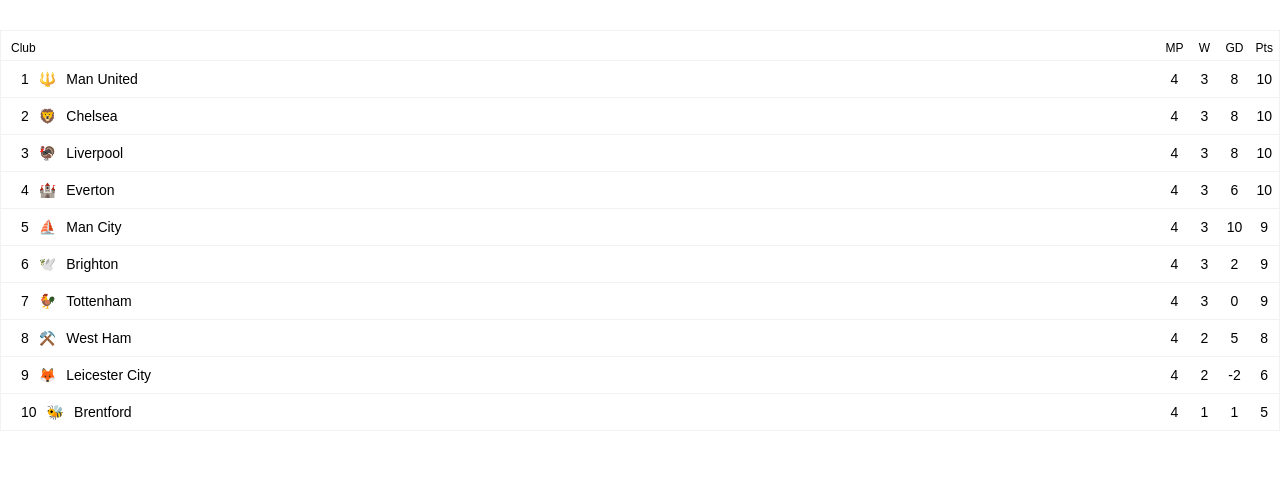
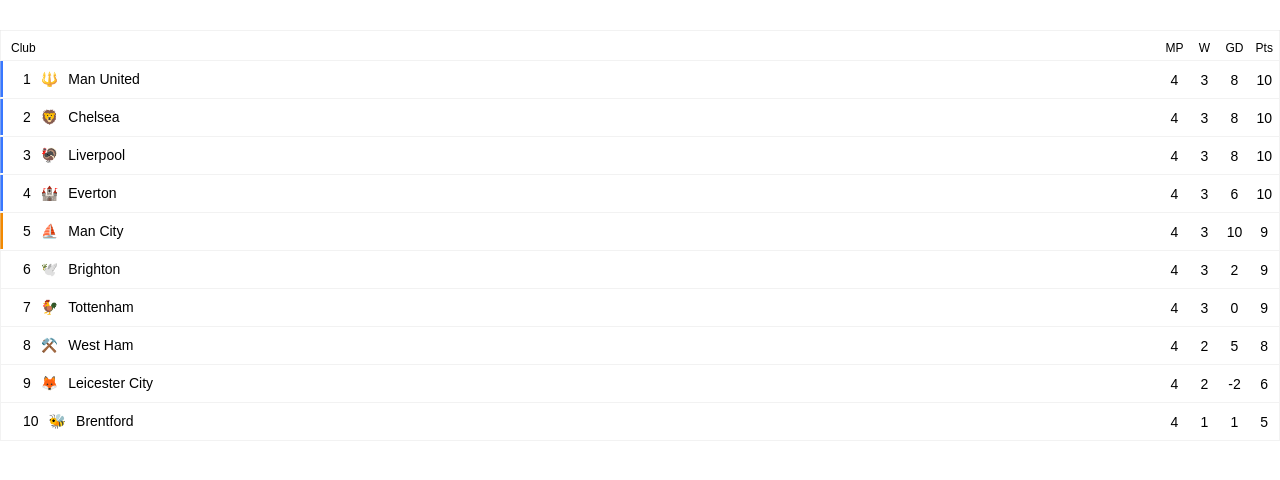
Before and after one commit to alex-j-garcia/league-table, a plain HTML site: page index.html in a window 1280 px wide. Drawn offline with Linux system fonts and the light colour scheme.

Commit message:
UEFA borders added

```diff
--- a/index.html
+++ b/index.html
@@ -30,8 +30,10 @@
       </thead>
       <tbody>
         <tr class="one">
-          <td class="leagueTable-place">
+          <td class="leagueTable-standing">
+            <div>
               1<span class="leagueTable-teamLogo">🔱</span>Man United
+            </div>
           </td>
           <td>4</td>
           <td>3</td>
@@ -50,8 +52,10 @@
           </td>
         </tr>
         <tr class="two">
-          <td class="leagueTable-placeCell">
+          <td class="leagueTable-standing">
+            <div>
               2<span class="leagueTable-teamLogo">🦁</span>Chelsea
+            </div>
           </td>
           <td>4</td>
           <td>3</td>
@@ -70,8 +74,10 @@
           </td>
         </tr>
         <tr class="three">
-          <td class="leagueTable-placeCell">
+          <td class="leagueTable-standing">
+            <div>
               3<span class="leagueTable-teamLogo">🦃</span>Liverpool
+            </div>
           </td>
           <td>4</td>
           <td>3</td>
@@ -90,8 +96,10 @@
           </td>
         </tr>
         <tr class="four">
-          <td class="leagueTable-placeCell">
+          <td class="leagueTable-standing">
+            <div>
               4<span class="leagueTable-teamLogo">🏰</span>Everton
+            </div>
           </td>
           <td>4</td>
           <td>3</td>
@@ -110,8 +118,10 @@
           </td>
         </tr>
         <tr class="five">
-          <td class="leagueTable-placeCell">
+          <td class="leagueTable-standing">
+            <div>
               5<span class="leagueTable-teamLogo">⛵</span>Man City
+            </div>
           </td>
           <td>4</td>
           <td>3</td>
@@ -130,8 +140,10 @@
           </td>
         </tr>
         <tr class="six">
-          <td class="leagueTable-placeCell">
+          <td class="leagueTable-standing">
+            <div>
               6<span class="leagueTable-teamLogo">🕊️</span>Brighton
+            </div>
           </td>
           <td>4</td>
           <td>3</td>
@@ -150,8 +162,10 @@
           </td>
         </tr>
         <tr class="seven">
-          <td class="leagueTable-placeCell">
+          <td class="leagueTable-standing">
+            <div>
               7<span class="leagueTable-teamLogo">🐓</span>Tottenham
+            </div>
           </td>
           <td>4</td>
           <td>3</td>
@@ -170,8 +184,10 @@
           </td>
         </tr>
         <tr class="eight">
-          <td class="leagueTable-placeCell">
+          <td class="leagueTable-standing">
+            <div>
               8<span class="leagueTable-teamLogo">⚒️</span>West Ham
+            </div>
           </td>
           <td>4</td>
           <td>2</td>
@@ -190,8 +206,10 @@
           </td>
         </tr>
         <tr class="nine">
-          <td class="leagueTable-placeCell">
+          <td class="leagueTable-standing">
+            <div>
               9<span class="leagueTable-teamLogo">🦊</span>Leicester City
+            </div>
           </td>
           <td>4</td>
           <td>2</td>
@@ -210,8 +228,10 @@
           </td>
         </tr>
         <tr class="ten">
-          <td class="leagueTable-placeCell">
+          <td class="leagueTable-standing">
+            <div>
               10<span class="leagueTable-teamLogo">🐝</span>Brentford
+            </div>
           </td>
           <td>4</td>
           <td>1</td>
--- a/styles.css
+++ b/styles.css
@@ -11,6 +11,8 @@ html {
 
   /* CSS Variables */
   --gray-border: hsla(0, 0%, 87%, 0.4);
+  --champions-leage-blue: hsla(221, 100%, 61%, 1.0);
+  --europa-leage-orange: rgb(242, 137, 1);
 }
 
 *,
@@ -86,9 +88,15 @@ tbody tr {
   border-bottom: 1px solid var(--gray-border);
 }
 
+/* Champions league places */
+.leagueTable-uefa {
+  /* Display & Box Model */
+  border-left: .5rem solid var(--champions-leage-blue);
+}
+
 tbody td:first-of-type {
   /* Display & Box Model */
-  padding-left: 2rem;
+  /* padding-left: 2rem; */
 
   /* Other */
   text-align: left;
@@ -96,10 +104,17 @@ tbody td:first-of-type {
 
 tbody td {
   /* Display & Box Model */
-  padding: 1rem 0;
+  /* padding: 1rem 0; */
 
   /* Other */
   text-align: center;
+}
+
+.leagueTable-standing > div {
+  margin-bottom: 1px;
+  margin-left: -1px;
+  padding: 1rem 0;
+  padding-left: 2rem;
 }
 
 /* Hide team crests in mobile */
@@ -109,6 +124,32 @@ tbody td {
 
 thead th:first-of-type {
   text-align: left;
+}
+
+/********************
+|| UEFA Styles
+*********************/
+
+/* Champions leage places have blue left borders */
+tbody tr:first-of-type div,
+tbody tr:nth-of-type(2) div,
+tbody tr:nth-of-type(3) div,
+tbody tr:nth-of-type(4) div {
+  border-left: 3px solid var(--champions-leage-blue);
+}
+
+/* Europa league places have orange left borders */
+tbody tr:nth-of-type(5) div {
+  border-left: 3px solid var(--europa-leage-orange);
+}
+
+/* Normalize padding for cells without left borders */
+tbody tr:nth-of-type(6) div,
+tbody tr:nth-of-type(7) div,
+tbody tr:nth-of-type(8) div,
+tbody tr:nth-of-type(9) div,
+tbody tr:nth-of-type(10) div {
+  padding-left: 2.3rem;
 }
 
 /********************
```
Lines whose indentation alone changed are shown as unchanged.
